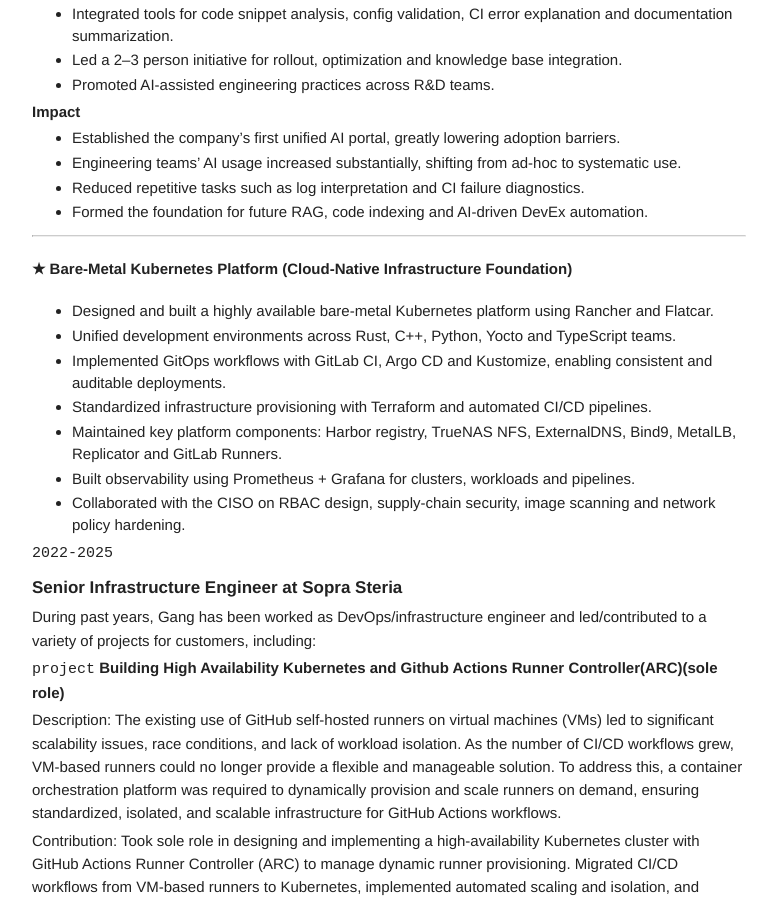
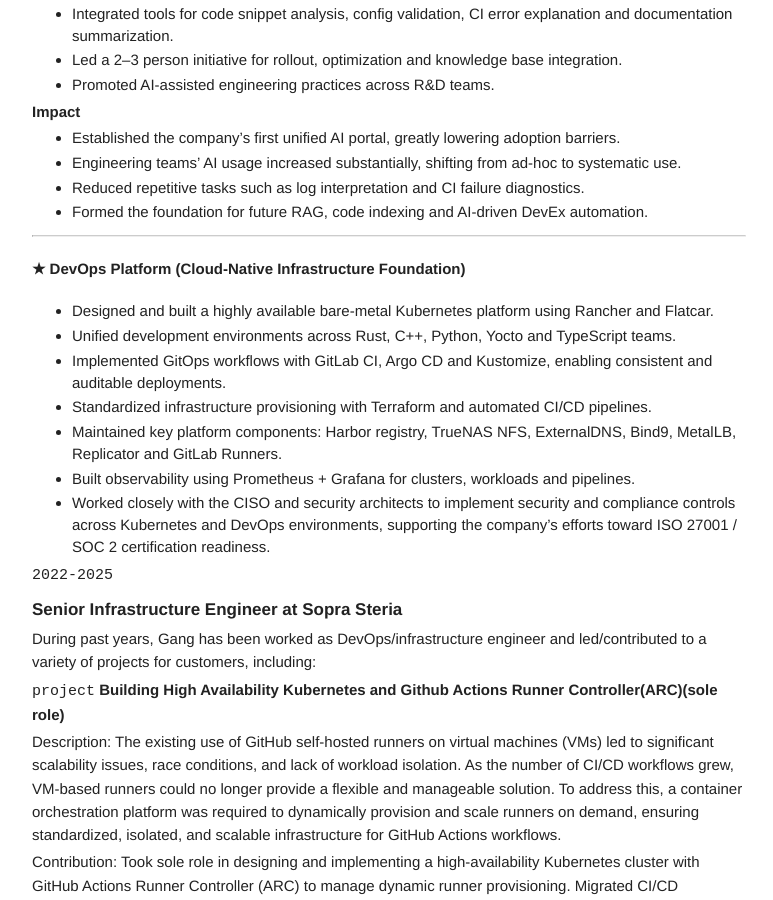
Before and after one commit to gcccheng/wugui, a Jekyll site: the page built from cvenglish.md, in a window 1280 px wide and 900 px high, scrolled down 1157 px. Shown: the whole window, without its empty margins (118-891 px from the left). Built offline with Jekyll 4.4.1, drawn with Linux system fonts in a browser that asks for light colours.

Commit message:
Rename Bare-Metal Kubernetes Platform to DevOps Platform
Updated project title and enhanced security collaboration details.

```diff
--- a/cvenglish.md
+++ b/cvenglish.md
@@ -43,14 +43,14 @@ Designed and delivered Appear’s internal AI platform based on OpenWebUI to sup
 
 ---
 
-#### ★ Bare-Metal Kubernetes Platform (Cloud-Native Infrastructure Foundation)
+#### ★ DevOps Platform (Cloud-Native Infrastructure Foundation)
 - Designed and built a highly available bare-metal Kubernetes platform using Rancher and Flatcar.
 - Unified development environments across Rust, C++, Python, Yocto and TypeScript teams.
 - Implemented GitOps workflows with GitLab CI, Argo CD and Kustomize, enabling consistent and auditable deployments.
 - Standardized infrastructure provisioning with Terraform and automated CI/CD pipelines.
 - Maintained key platform components: Harbor registry, TrueNAS NFS, ExternalDNS, Bind9, MetalLB, Replicator and GitLab Runners.
 - Built observability using Prometheus + Grafana for clusters, workloads and pipelines.
-- Collaborated with the CISO on RBAC design, supply-chain security, image scanning and network policy hardening.
+- Worked closely with the CISO and security architects to implement security and compliance controls across Kubernetes and DevOps environments, supporting the company’s efforts toward ISO 27001 / SOC 2 certification readiness.
 
 
 `2022-2025`
```
